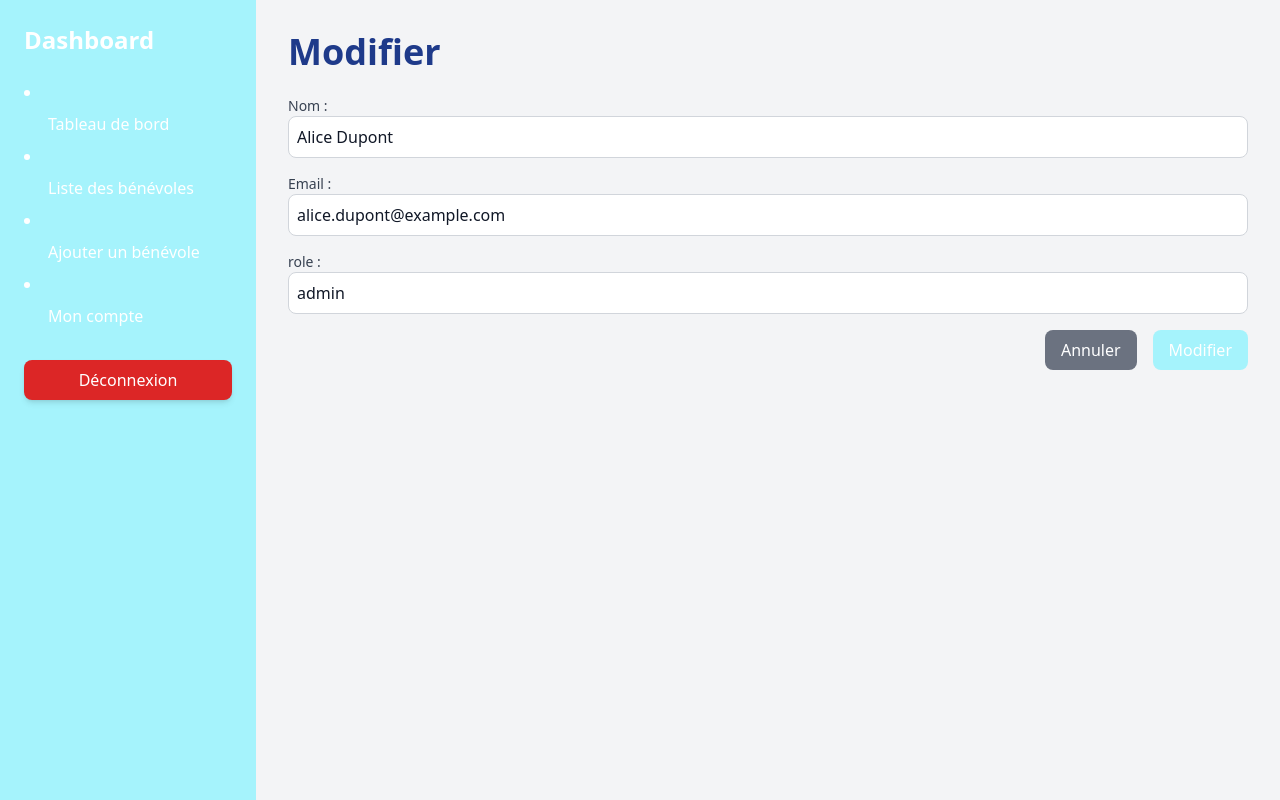
After one commit to adatechschool/projet-backoffice-collecte-des-dechets-ramalero, a PHP site: page /volunteer_edit.php?id=1 in a window 1280 px wide. The commit adds this page. Run offline with PHP 8.4, Linux system fonts and the light colour scheme; data comes from the database, SQL or seed files in the repository; a stand-in replaces the project's code that opens the database connection; some libraries are stand-ins or nearby versions.

Commit message:
update finish

```diff
--- /dev/null
+++ b/php/volunteer_edit.php
@@ -0,0 +1,95 @@
+<?php
+require 'config.php';
+
+if (!isset($_GET['id']) || empty($_GET['id'])) {
+    header("Location: volunteer_list.php");
+    exit;
+}
+
+$id = $_GET['id'];
+$stmt = $pdo->prepare("SELECT * FROM benevoles WHERE id = ?");
+$stmt->execute([$id]);
+$benevoles = $stmt->fetch();
+
+if ($_SERVER["REQUEST_METHOD"] === "POST") {
+    $nom = $_POST["nom"];
+    $email = $_POST["email"];
+   $role = $_POST["role"];
+
+
+    $stmt = $pdo->prepare("UPDATE benevoles SET nom = ?, email = ?, role = ? WHERE id = ?");
+    $stmt->execute([$nom, $email,$role, $id]);
+
+    header("Location: volunteer_list.php");
+    exit;
+}
+
+?>
+
+
+
+<!DOCTYPE html>
+<html lang="fr">
+<head>
+    <meta charset="UTF-8">
+    <meta name="viewport" content="width=device-width, initial-scale=1.0">
+
+    <script src="https://cdn.tailwindcss.com"></script>
+</head>
+<body class="bg-gray-100 text-gray-900">
+
+<div class="flex h-screen">
+    <!-- Dashboard -->
+    <div class="bg-cyan-200 text-white w-64 p-6">
+        <h2 class="text-2xl font-bold mb-6">Dashboard</h2>
+
+            <li><a href="collection_list.php" class="flex items-center py-2 px-3 hover:bg-blue-800 rounded-lg"><i class="fas fa-tachometer-alt mr-3"></i> Tableau de bord</a></li>
+            <li><a href="volunteer_list.php" class="flex items-center py-2 px-3 hover:bg-blue-800 rounded-lg"><i class="fa-solid fa-list mr-3"></i> Liste des bénévoles</a></li>
+            <li>
+                <a href="user_add.php" class="flex items-center py-2 px-3 hover:bg-blue-800 rounded-lg">
+                    <i class="fas fa-user-plus mr-3"></i> Ajouter un bénévole
+                </a>
+            </li>
+            <li><a href="my_account.php" class="flex items-center py-2 px-3 hover:bg-blue-800 rounded-lg"><i class="fas fa-cogs mr-3"></i> Mon compte</a></li>
+
+        <div class="mt-6">
+            <button onclick="logout()" class="w-full bg-red-600 hover:bg-red-700 text-white py-2 rounded-lg shadow-md">
+                Déconnexion
+            </button>
+        </div>
+    </div>
+
+    <!-- Contenu principal -->
+    <div class="flex-1 p-8 overflow-y-auto">
+        <h1 class="text-4xl font-bold text-blue-900 mb-6">Modifier </h1>
+
+        <!-- Formulaire -->
+        <form method="POST" class="space-y-4">
+    <div>
+        <label class="block text-sm font-medium text-gray-700">Nom :</label>
+        <input type="text" name="nom" value="<?= htmlspecialchars($benevoles['nom']) ?>" required class="w-full p-2 border border-gray-300 rounded-lg">
+    </div>
+    <div>
+        <label class="block text-sm font-medium text-gray-700">Email :</label>
+        <input type="email" name="email" value="<?= htmlspecialchars($benevoles['email']) ?>" required class="w-full p-2 border border-gray-300 rounded-lg">
+    </div>
+
+    <div>
+        <label class="block text-sm font-medium text-gray-700">role :</label>
+        <input type="text" name="role" value="<?= htmlspecialchars($benevoles['role']) ?>" required class="w-full p-2 border border-gray-300 rounded-lg">
+    </div>
+    <div class="flex justify-end space-x-4">
+        <a href="volunteer_list.php" class="bg-gray-500 text-white px-4 py-2 rounded-lg">Annuler</a>
+        <button type="submit" class="bg-cyan-200 text-white px-4 py-2 rounded-lg">Modifier</button>
+    </div>
+</form>
+ </select>
+    </div>
+
+            </form>
+        </div>
+    </div>
+</div>
+
+</body>
+</html>
```
Also changed, not shown: php/volunteer_list.php (+6 -1 lines).
